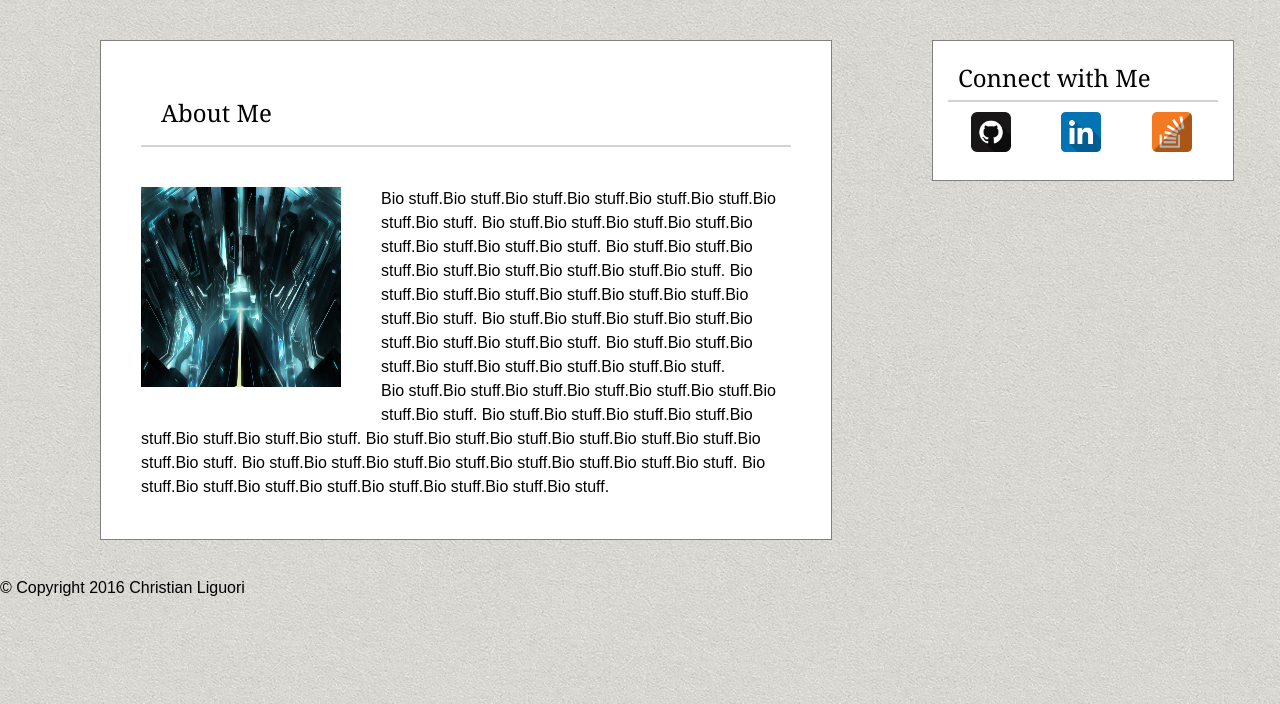
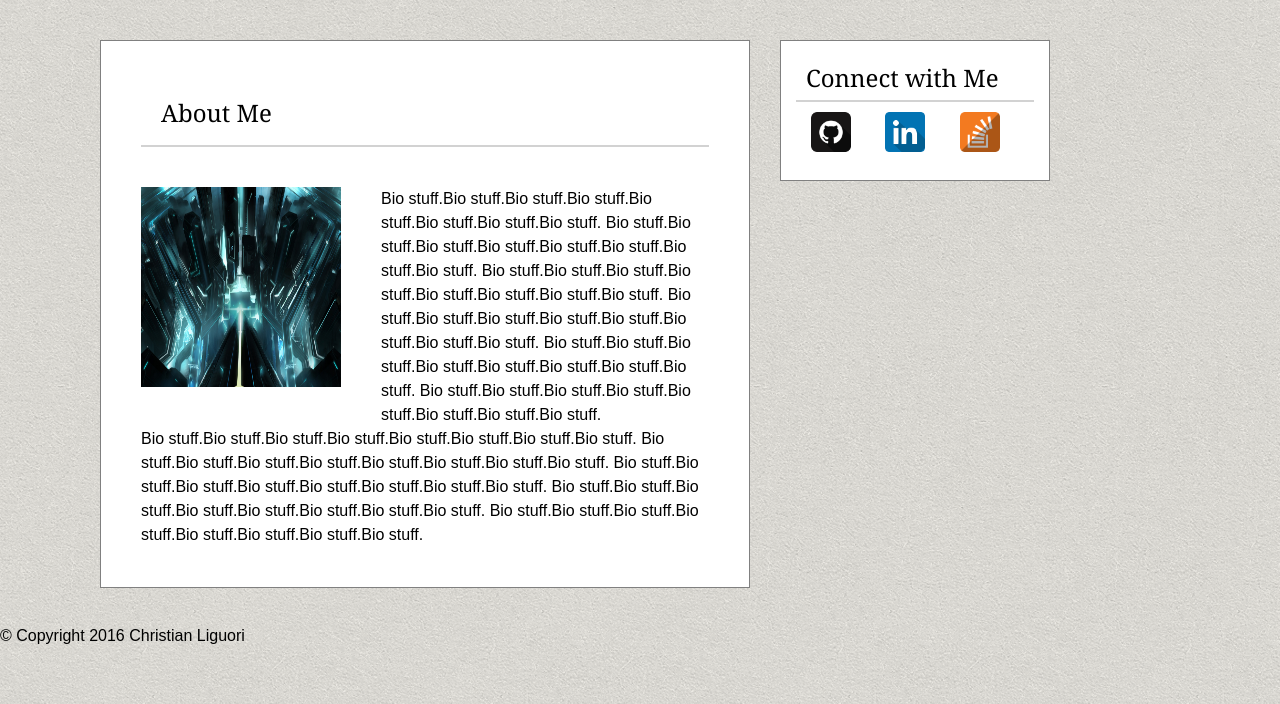
Before and after one commit to cl2112/Basic-Portfolio, a PHP site: page / in a window 1280 px wide. Shown: the part 96-800 px from the top of the page. Run offline with PHP 8.4, Linux system fonts and the light colour scheme.

Commit message:
changed the sizing for the body, main, and connect containers to match width specs in the style.css

```diff
--- a/assets/css/style.css
+++ b/assets/css/style.css
@@ -1,6 +1,9 @@
 body {
 	background-image: url("../images/sandpaper.png");
 	font-family: 'Arial', 'Helvetica Neue', Helvetica, sans-serif;
+}
+.bodyContainer {
+	width: 960px;
 }
 h1, h2, h3, h4, h5, h6 {
 	font-family: 'Georgia', Times, Times New Roman, serif;
@@ -40,10 +43,10 @@ footer {
 	clear: both;
 }
 .mainContainer {
-	width: 650px;
+	width: 568px;
 	background-color: white;
 	border: 1px solid grey;
-	margin: 40px 0 40px 100px;
+	margin: 40px -70px 40px 100px;
 	padding: 40px;
 	line-height: 150%;
 	float: left;
@@ -67,7 +70,7 @@ footer {
 }
 .connect {
 	background-color: white;
-	width: 270px;
+	width: 238px;
 	border: 1px solid grey;
 	float: left;
 	margin: 40px 0 40px 100px;
@@ -81,7 +84,7 @@ footer {
 .connect img {
 	height: 40px;
 	width: 40px;
-	padding: 10px 23px;
+	padding: 10px 15px;
 }
 .portfolio {
 	margin-top: 40px;
```
